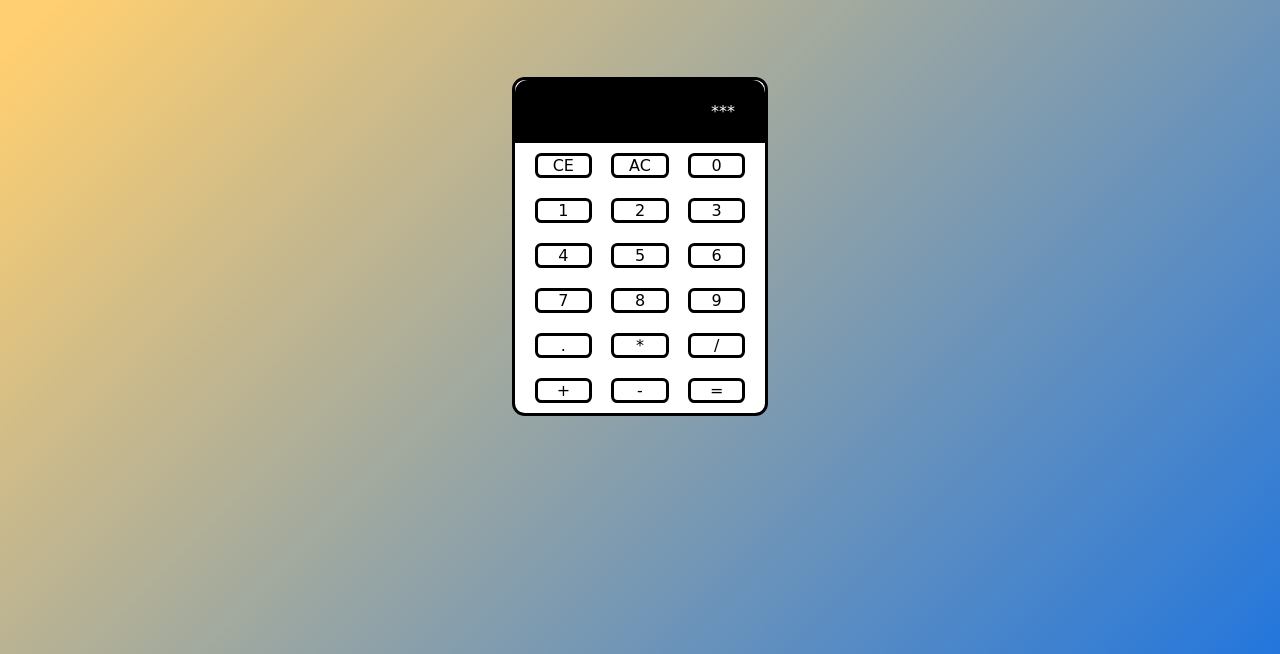
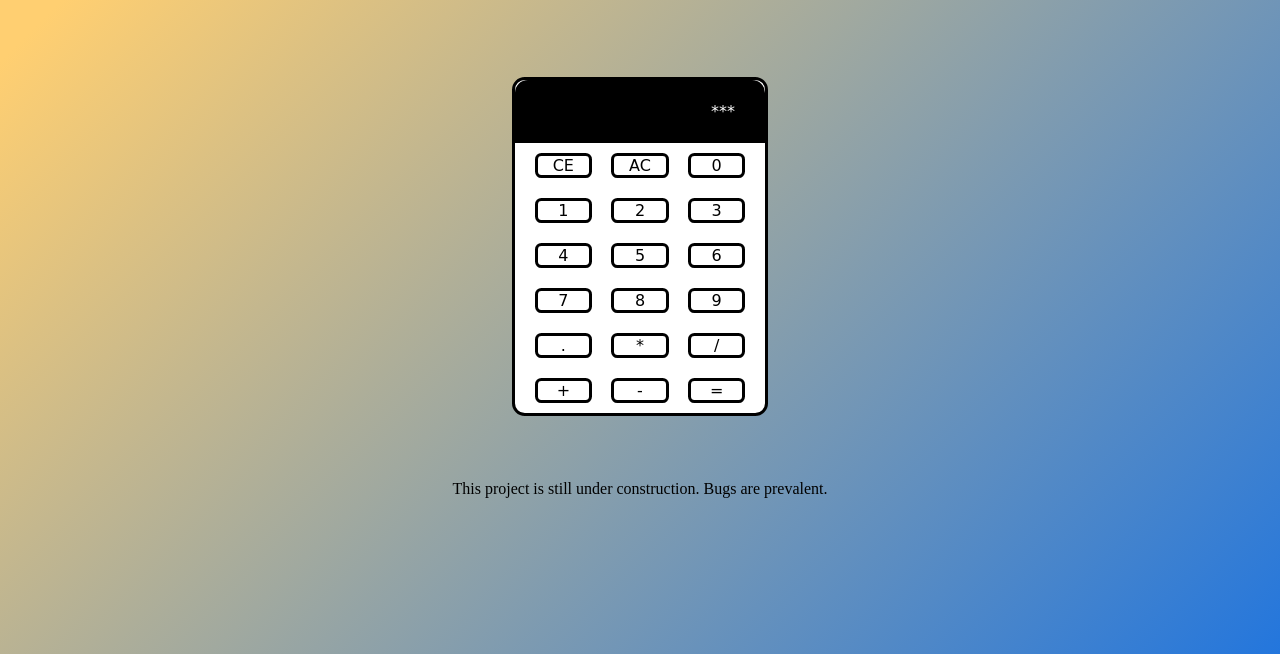
Before and after one commit to eweiss17/calculator, a plain HTML site: page index.html in a window 1280 px wide. Shown: the part 146-800 px from the top of the page. Drawn offline with nearby package versions, Linux system fonts and the light colour scheme; a web font is replaced by a local one.

Commit message:
Adding bugs disclaimer

```diff
--- a/css/style.css
+++ b/css/style.css
@@ -50,3 +50,7 @@ body {
     width: 25%;
     border-radius: 0.4em;
 }
+
+center {
+    margin-top: 5%;
+}
--- a/index.html
+++ b/index.html
@@ -50,6 +50,7 @@
             </div>
         </div>
     </div>
+    <center>This project is still under construction. Bugs are prevalent.</center>
 </body>
 <script src='https://cdnjs.cloudflare.com/ajax/libs/jquery/3.1.1/jquery.min.js'></script>
 <script src="js/index.js"></script>
```
